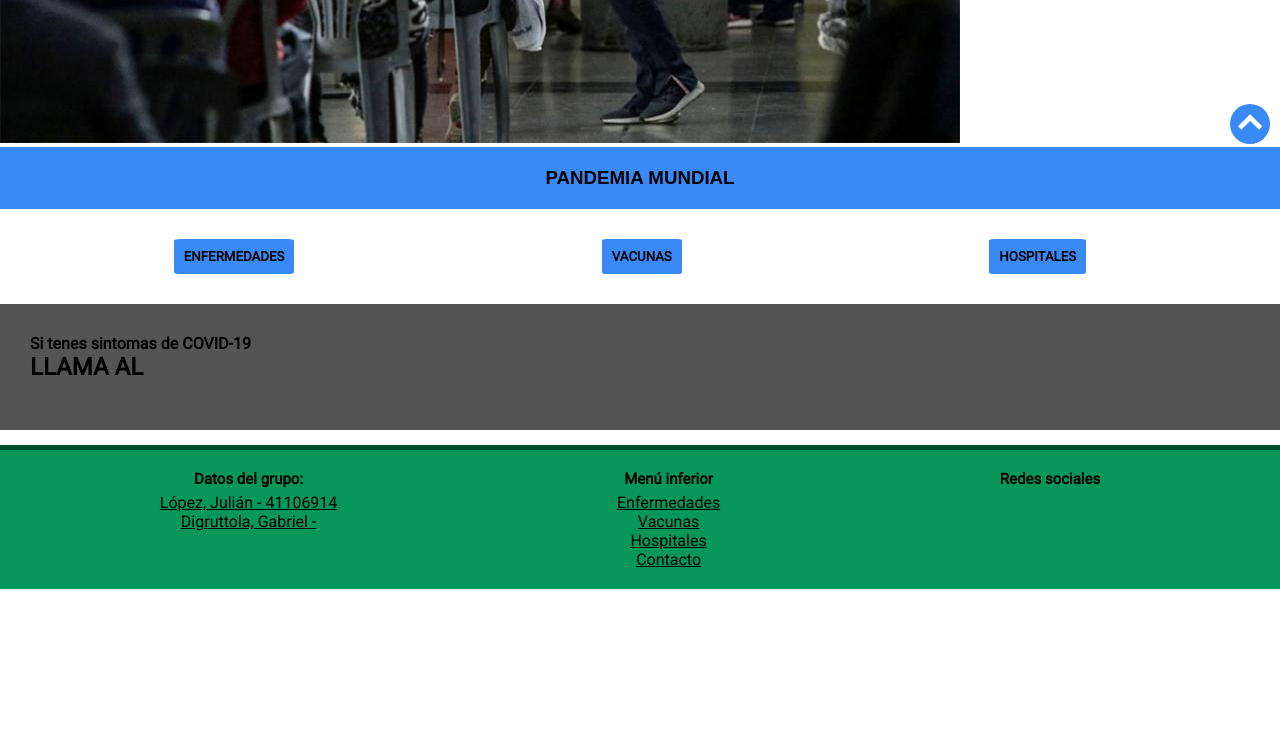
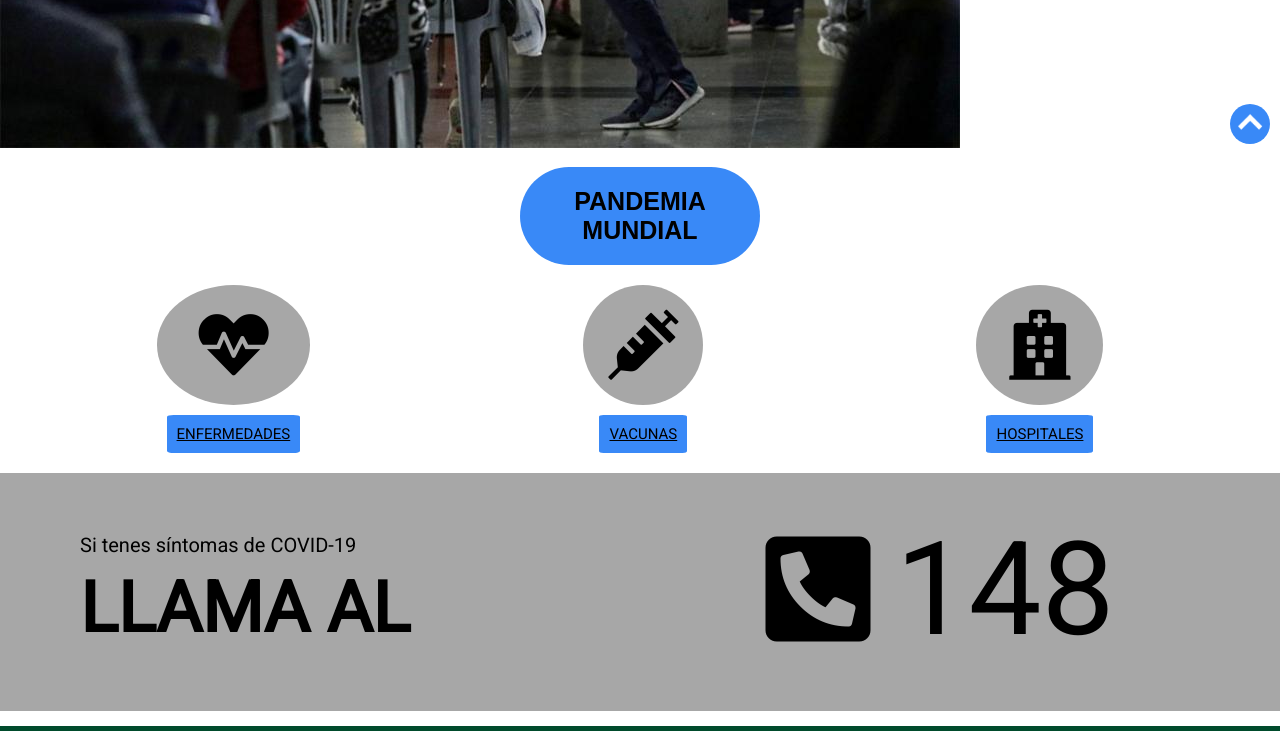
Before and after one commit to DigruttolaGabriel/TP1-PW1-COVID, a plain HTML site: page index.html in a window 1280 px wide. Shown: the part 646-1377 px from the top of the page. Before the commit the page ends 1235 px from the top, so only its background shows below. Drawn offline with Linux system fonts and the light colour scheme.

Commit message:
cambios2

```diff
--- a/css/common-styles.css
+++ b/css/common-styles.css
@@ -1,6 +1,7 @@
 @import url('https://fonts.googleapis.com/css2?family=Roboto&display=swap');
 @import url('https://fonts.googleapis.com/css2?family=Open+Sans&family=Roboto&display=swap');
 @import url('https://fonts.googleapis.com/css2?family=Jost&family=Open+Sans&family=Roboto&display=swap');
+@import 'all.min.css';
 *{
     padding: 0;
     margin: 0;
@@ -19,26 +20,27 @@ div h3{
     color: #0066aa;
     margin-top: 5px;
 }
-article h5{
-    background-color: #3989f7;
-    color: #000;
-    padding: 10px;
-    margin: 10px;
-    border-radius: 5%;
+i{
+    font-size: 70px;
+}
+div i{
+    font-size: 120px;
+    margin-right: 25px;
 }
 article h6{
     font-size: 15px;
     margin-bottom: 5px;
 }
 article a{
+    font-size: 15px;
     color: #000;
+    background-color: #3989f7;
+    margin: 10px;
+    padding: 10px;
+    border-radius: 5%;
 }
 article a:hover{
     color: #fff;
-}
-aside{
-    background-color: #555454;
-    padding: 30px;
 }
 footer{
     background-color: #05975a;
@@ -88,6 +90,7 @@ footer{
     position: relative;
     display: inline-block;
     text-align: center;
+    margin-top: 5px;
 }
 .titulo{
     font-size: 50px;
@@ -110,6 +113,11 @@ footer{
     text-align: center;
     color: #000;
     font-family: 'Just', sans-serif;
+    font-size: 25px;
+    border-radius: 50px;
+    margin-right: 520px;
+    margin-left: 520px;
+    margin-top: 15px;
 }
 .contenedor{
    text-align: center;
@@ -131,7 +139,6 @@ footer{
     float: right;
     background-color: #a7a7a7;
     padding: 0 10px 10px 10px;
-
 }
 .cont-cont{
     display: flex;
@@ -144,8 +151,9 @@ footer{
     font-family: 'Just', sans-serif;
 }
 .imagen{
-    width: 70%;
-    height: 500px;
+    width: 100%;
+    height: 627px;
+    margin-top: 20px;
 }
 .datos{
     display: flex;
@@ -154,9 +162,6 @@ footer{
     text-align: center;
     margin-right: 20px;
     padding: 20px;
-}
-.urgencia{
-
 }
 .bot-env{
     padding: 5px;
@@ -170,3 +175,63 @@ footer{
     color: #fff;
     transition: 1s;
 }
+.borde1{
+    padding: 25px;
+    border-radius: 50%;
+    background-color: #a7a7a7;
+}
+.borde2{
+    padding: 25px;
+    border-radius: 50%;
+    background-color: #a7a7a7;
+}
+.borde3{
+    padding: 25px;
+    border-radius: 50%;
+    background-color: #a7a7a7;
+}
+.columna{
+    float:left;
+    width: 50%;
+}
+.columnas:after{
+    content:"";
+    display: table;
+    clear: both;
+}
+.columnas{
+    background-color: #a7a7a7;
+    margin-top: 10px;
+    padding: 40px;
+    margin-bottom: 10px;
+}
+.telefono{
+    text-align: center;
+    font-size: 130px;
+    margin-bottom: 5px;
+}
+
+.tex-gra{
+    font-size: 40px;
+    text-align: left;
+}
+.ubicacion{
+    text-align: center;
+    margin-bottom: 10px;
+}
+.asi-cont{
+    background-color: #fff;
+}
+.centrado{
+    text-align: center;
+}
+.text-col1{
+    margin-left: 40px;
+    font-size: 20px;
+    margin-top: 20px;
+    margin-bottom: 10px;
+}
+.text-col2{
+    margin-left: 40px;
+    font-size: 70px;
+}
--- a/index.html
+++ b/index.html
@@ -36,36 +36,47 @@
             </ul>
         </nav>
         <div class="slider">
-            <img src="img/cuarentena-avila.jpg" alt="">
+            <img src="img/cuarentena-avila.jpg" alt="cuarentena">
             <h2 class="titulo">CORONAVIRUS (COVID-19)</h2>
             <h3 class="subtitulo">PANDEMIA MUNDIAL</h3>
         </div>
-        <h3 class="principal">PANDEMIA MUNDIAL</h3>
+        <div>
+        <h5 class="principal">PANDEMIA MUNDIAL</h5>
+        </div>
         <section class="contenedor">
             <article>
-                 <h5>ENFERMEDADES</h5>
+                <p class="borde1"><i class="fas fa-heartbeat"></i></p>
+                <br>
+                 <a href="diseases-list.html">ENFERMEDADES</a>
             </article>
             <article>
-                <h5>VACUNAS</h5>
+                <p class="borde2"><i class="fas fa-syringe"></i></p>
+                <br>
+                <a href="">VACUNAS</a>
             </article>
             <article>
-                <h5>HOSPITALES</h5>
+                <p class="borde3"><i class="fas fa-hospital"></i></p>
+                <br>
+                <a href="hospitals-map.html">HOSPITALES</a>
             </article>
         </section>
-        <aside class="urgencia">
-            <h4>Si tenes sintomas de COVID-19</h4>
-            <h1>LLAMA AL</h1>
-            <img src="" alt="">
-        </aside>
+        <div class="columnas">
+            <div class="columna">
+                <p class="text-col1">Si tenes síntomas de COVID-19</p>
+                <h2 class="text-col2">LLAMA AL</h2>
+            </div>
+            <div class="columna">
+                <p class="telefono"><i class="fas fa-phone-square-alt"></i>148</p>
+            </div>
+        </div>
         <a href="inicio" class="arriba"></a>
     </main>
     <footer>
-        <div class="datos">
-            <article>
+       <!-- <div class="datos">
+           <article>
             <h6>Datos del grupo:</h6>
-            <a href="">López, Julián - 41106914</a>
-            <br>
-            <a href="">Digruttola, Gabriel - </a>
+            <p>López, Julián - 41106914</p>
+            <p>Digruttola, Gabriel - </p>
             </article>
             <article>
             <h6>Menú inferior</h6>
@@ -80,7 +91,7 @@
             <article>
             <h6>Redes sociales</h6>
             </article>
-        </div>
+        </div>-->
     </footer>
 </body>
 
```
Also changed, not shown: contact-us.html (+4 -1 lines), img/mapa-hospital.png (added), 1 other file.
